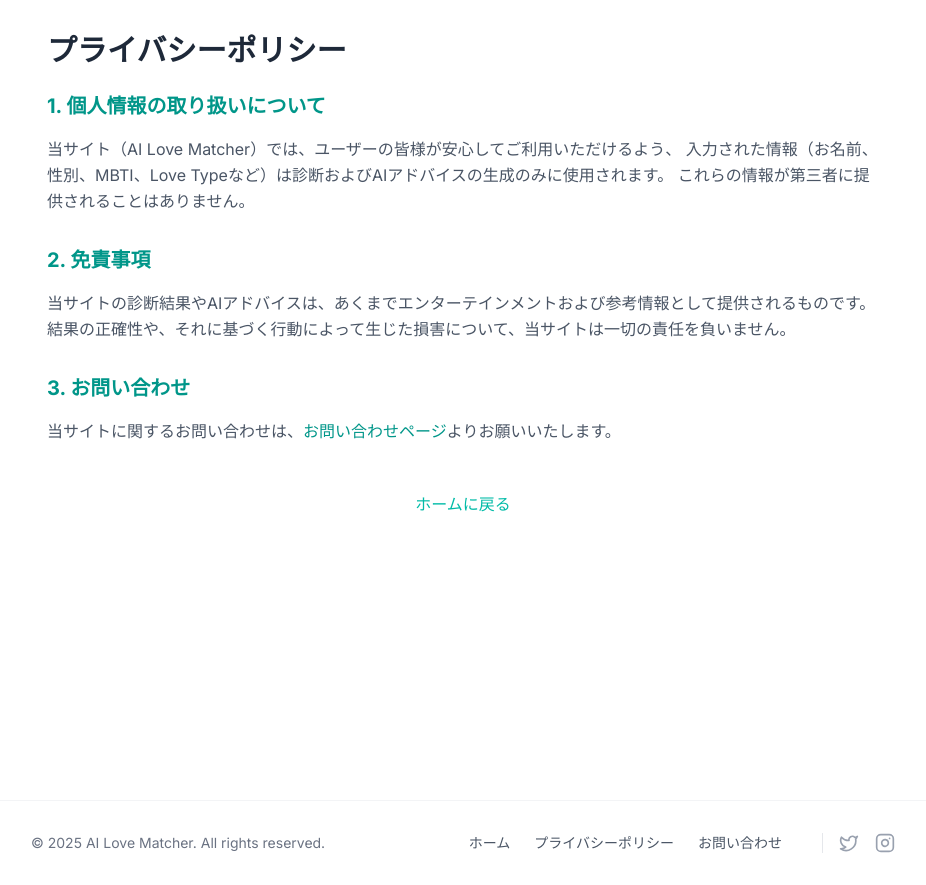
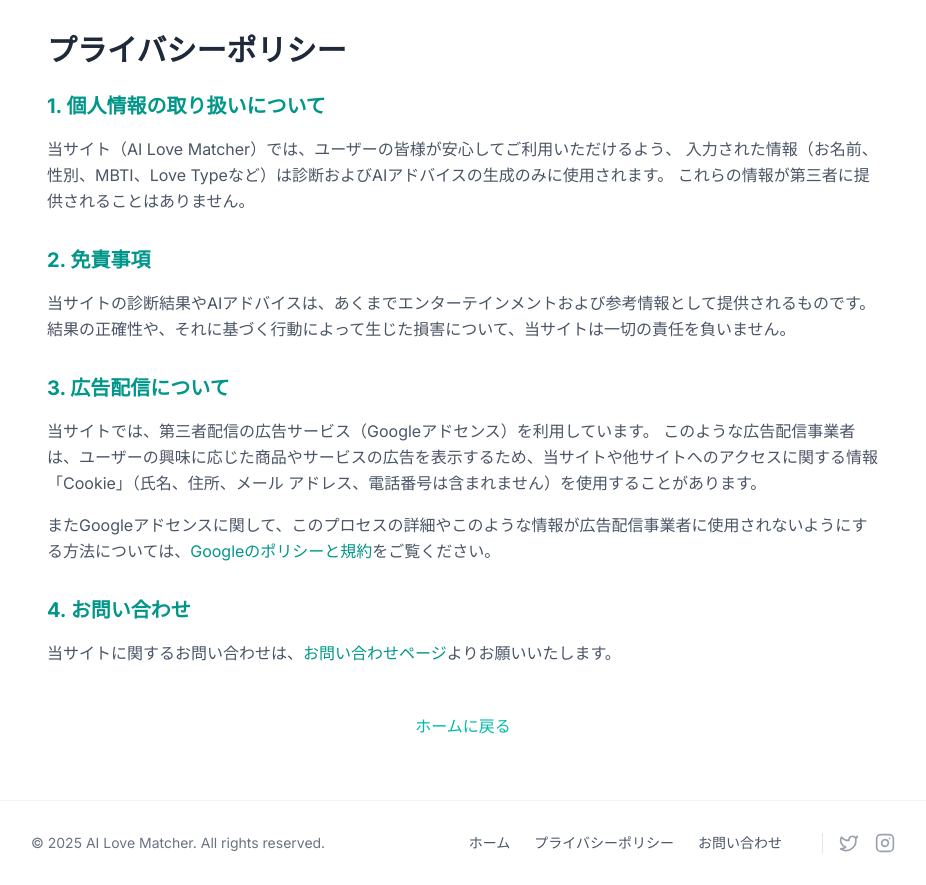
Before and after one commit to UryuAtsuya/mbti_love_diagnosis, a Next.js app: page /policy in a window 1280 px wide. Shown: the whole page, without its empty margins (177-1103 px from the left). Built offline with nearby package versions, Linux system fonts and the light colour scheme.

Commit message:
Update the UI ver3

```diff
--- a/app/layout.tsx
+++ b/app/layout.tsx
@@ -1,5 +1,6 @@
 import type { Metadata } from "next";
 import { Inter } from "next/font/google";
+import Script from "next/script";
 import "./globals.css";
 import Footer from "@/components/Footer";
 
@@ -22,11 +23,6 @@ export default function RootLayout({
   return (
     <html lang="ja">
       <head>
-        <script
-          async
-          src="https://pagead2.googlesyndication.com/pagead/js/adsbygoogle.js?client=ca-pub-8206190214868370"
-          crossOrigin="anonymous"
-        ></script>
         <meta name="google-adsense-account" content="ca-pub-8206190214868370" />
       </head>
       <body className={inter.className}>
@@ -34,6 +30,12 @@ export default function RootLayout({
           {children}
           <Footer />
         </div>
+        <Script
+          async
+          src="https://pagead2.googlesyndication.com/pagead/js/adsbygoogle.js?client=ca-pub-8206190214868370"
+          crossOrigin="anonymous"
+          strategy="afterInteractive"
+        />
       </body>
     </html>
   );
--- a/app/policy/page.tsx
+++ b/app/policy/page.tsx
@@ -21,7 +21,19 @@ export default function PolicyPage() {
             </section>
 
             <section className="mb-8">
-                <h2 className="text-xl font-bold text-teal-600 mb-4">3. お問い合わせ</h2>
+                <h2 className="text-xl font-bold text-teal-600 mb-4">3. 広告配信について</h2>
+                <p className="text-gray-600 leading-relaxed mb-4">
+                    当サイトでは、第三者配信の広告サービス（Googleアドセンス）を利用しています。
+                    このような広告配信事業者は、ユーザーの興味に応じた商品やサービスの広告を表示するため、当サイトや他サイトへのアクセスに関する情報「Cookie」（氏名、住所、メール アドレス、電話番号は含まれません）を使用することがあります。
+                </p>
+                <p className="text-gray-600 leading-relaxed">
+                    またGoogleアドセンスに関して、このプロセスの詳細やこのような情報が広告配信事業者に使用されないようにする方法については、
+                    <a href="https://policies.google.com/technologies/ads?hl=ja" target="_blank" rel="noopener noreferrer" className="text-teal-600 hover:underline">Googleのポリシーと規約</a>をご覧ください。
+                </p>
+            </section>
+
+            <section className="mb-8">
+                <h2 className="text-xl font-bold text-teal-600 mb-4">4. お問い合わせ</h2>
                 <p className="text-gray-600 leading-relaxed">
                     当サイトに関するお問い合わせは、<a href="/contact" className="text-teal-600 hover:underline">お問い合わせページ</a>よりお願いいたします。
                 </p>
```
